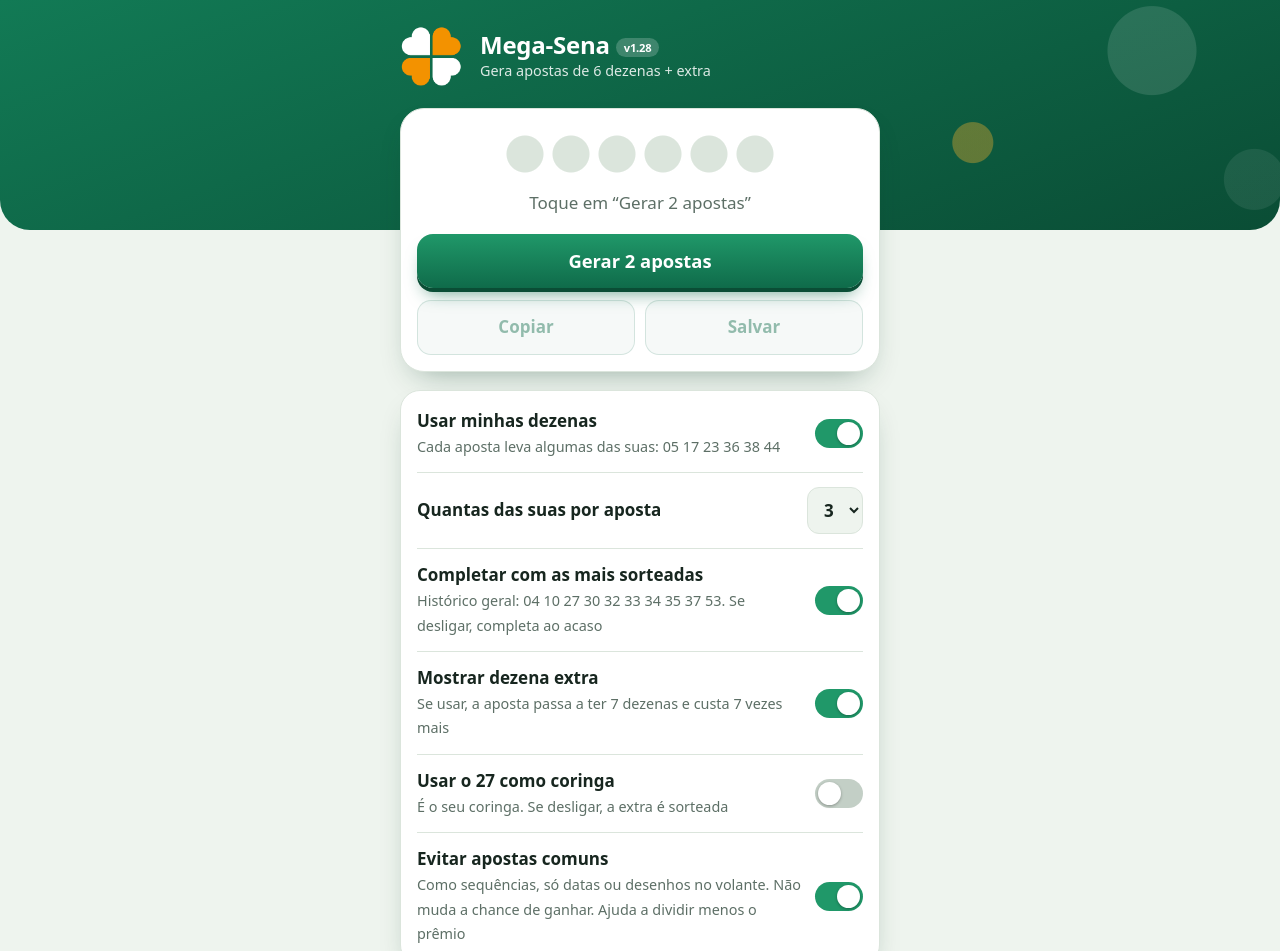
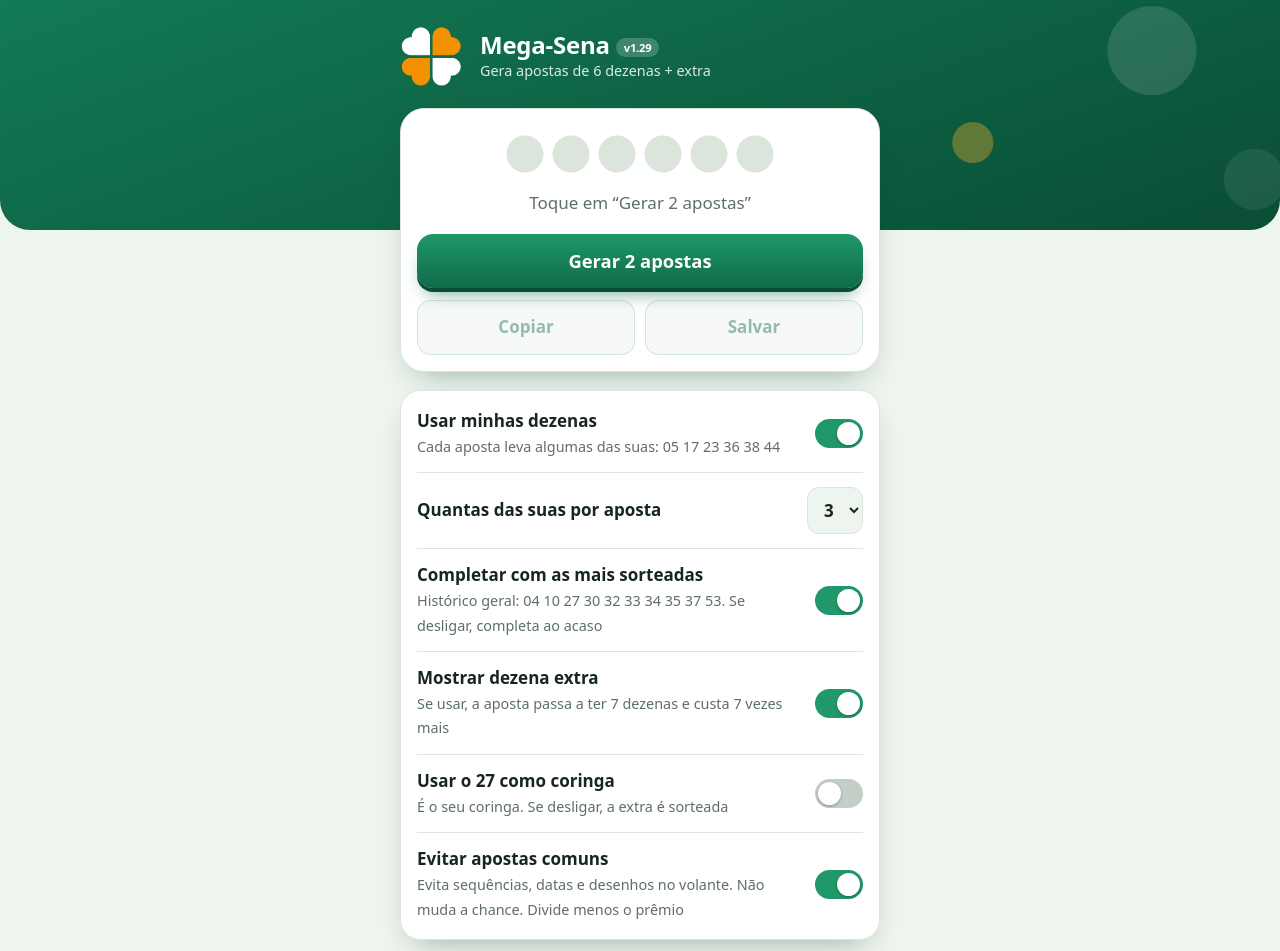
Before and after one commit to joaubaron/megasena, a plain HTML site: page index.html in a window 1280 px wide. Shown: the top 951 px of the page. Drawn offline with Linux system fonts and the light colour scheme; no server answers.

Commit message:
Update index.html

```diff
--- a/index.html
+++ b/index.html
@@ -279,6 +279,8 @@
 @media (prefers-color-scheme:dark){
 .btn-rodape{color:#5fd3a2}
 }
+#limpar{color:#b3382c}
+@media (prefers-color-scheme:dark){#limpar{color:#ff9a8f}}
 
 /* --- MODAL --- */
 .modal-fundo {
@@ -350,7 +352,7 @@
 <div class="cabecalho">
 <img src="logo.png" alt="Logo Mega-Sena" class="logo">
 <div class="textos">
-<h1>Mega-Sena <span class="versao">v1.28</span></h1>
+<h1>Mega-Sena <span class="versao">v1.29</span></h1>
 <p class="sub">Gera apostas de 6 dezenas + extra</p>
 </div>
 </div>
@@ -390,7 +392,7 @@
 </label>
 <label class="op">
 <input type="checkbox" id="optComum" checked>
-<div><b>Evitar apostas comuns</b><span>Como sequências, só datas ou desenhos no volante. Não muda a chance de ganhar. Ajuda a dividir menos o prêmio</span></div>
+<div><b>Evitar apostas comuns</b><span>Evita sequências, datas e desenhos no volante. Não muda a chance. Divide menos o prêmio</span></div>
 </label>
 </div>
 
```
